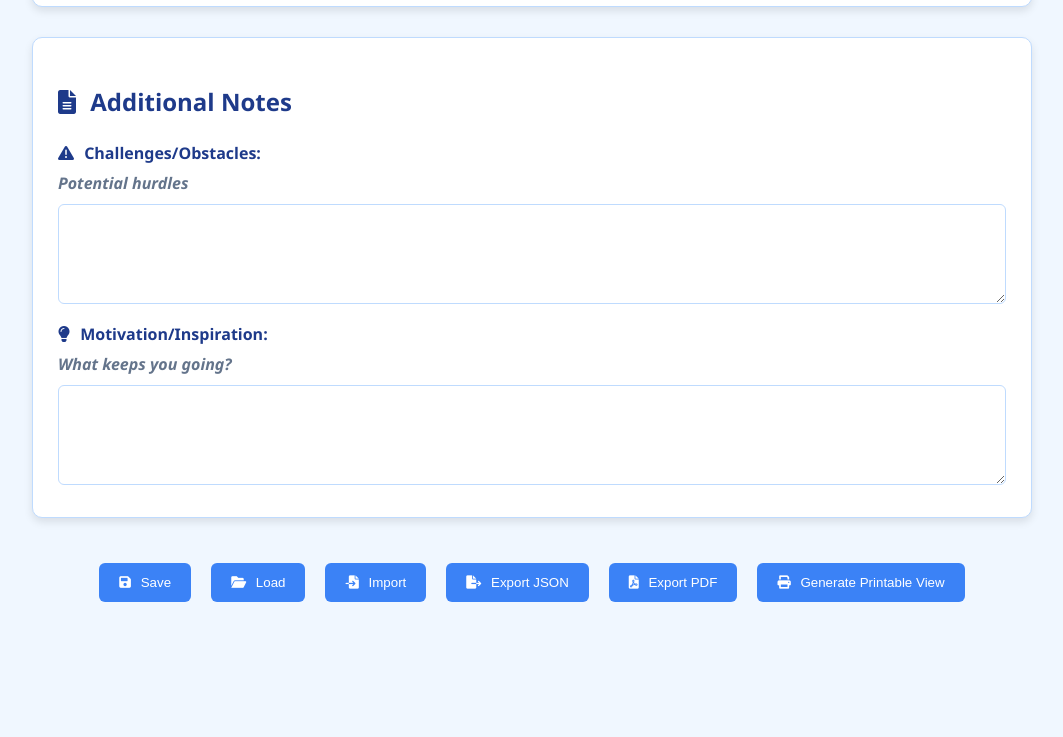
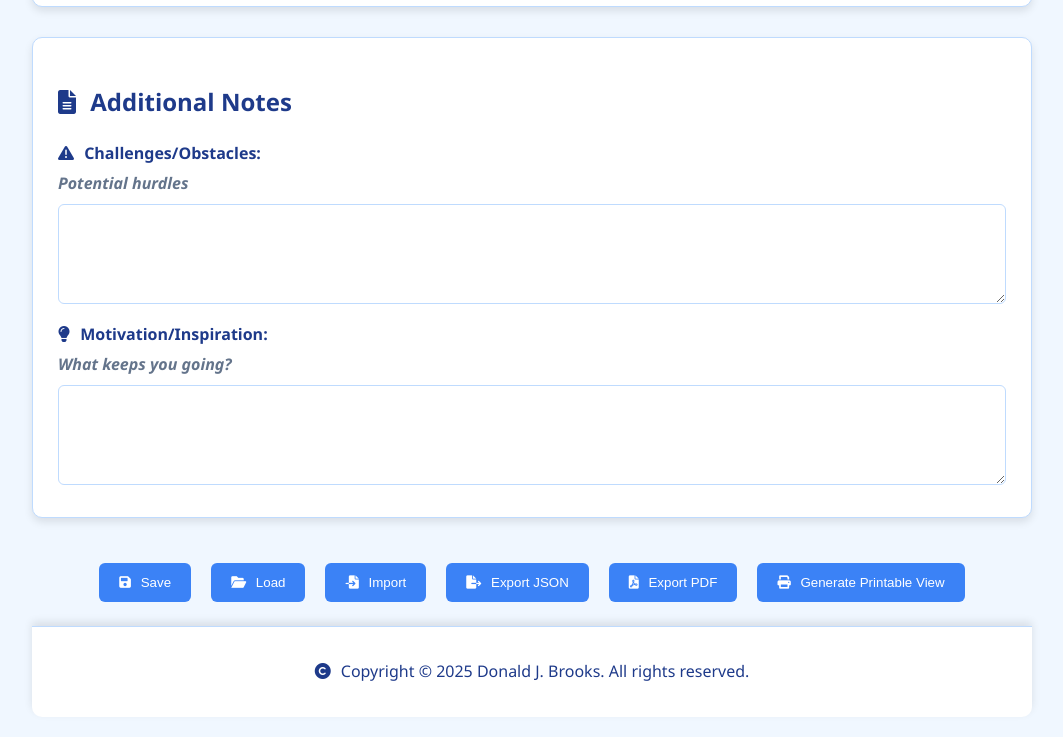
Before and after one commit to donaldjbrooks/aicareerpath, a plain HTML site: page index.html in a window 1280 px wide. Shown: the part 4499-5236 px from the top of the page, without its empty margins (108-1171 px from the left). Before the commit the page ends 5121 px from the top, so only its background shows below. Drawn offline with nearby package versions, Linux system fonts and the light colour scheme.

Commit message:
added copyright footer

```diff
--- a/css/instructions.css
+++ b/css/instructions.css
@@ -111,3 +111,20 @@ button:hover {
     justify-content: center;
     gap: 20px;
 }
+
+/* Existing CSS remains unchanged until the end */
+
+.footer {
+    text-align: center;
+    padding: var(--spacing-md);
+    background-color: var(--card-background);
+    border-top: 1px solid var(--border-color);
+    color: var(--text-color);
+    margin-top: var(--spacing-lg);
+    border-radius: 0 0 10px 10px;
+    box-shadow: 0 -4px 8px rgba(0, 0, 0, 0.1);
+}
+
+.footer i {
+    margin-right: 6px;
+}
--- a/css/style.css
+++ b/css/style.css
@@ -177,3 +177,20 @@ button:hover {
     gap: 20px;
     flex-wrap: wrap;
 }
+
+/* Existing CSS remains unchanged until the end */
+
+.footer {
+    text-align: center;
+    padding: var(--spacing-md);
+    background-color: var(--card-background);
+    border-top: 1px solid var(--border-color);
+    color: var(--text-color);
+    margin-top: var(--spacing-lg);
+    border-radius: 0 0 10px 10px;
+    box-shadow: 0 -4px 8px rgba(0, 0, 0, 0.1);
+}
+
+.footer i {
+    margin-right: 6px;
+}
--- a/index.html
+++ b/index.html
@@ -143,6 +143,10 @@
 
     <div id="pdf-preview" style="display: none;"></div>
 
+    <footer class="footer">
+        <p><i class="fas fa-copyright"></i> Copyright &copy; 2025 Donald J. Brooks. All rights reserved.</p>
+    </footer>
+
     <script src="https://cdnjs.cloudflare.com/ajax/libs/jspdf/2.5.1/jspdf.umd.min.js"></script>
     <script src="script/script.js"></script>
 </body>
```
Also changed, not shown: instructions.html (+4 -0 lines).
